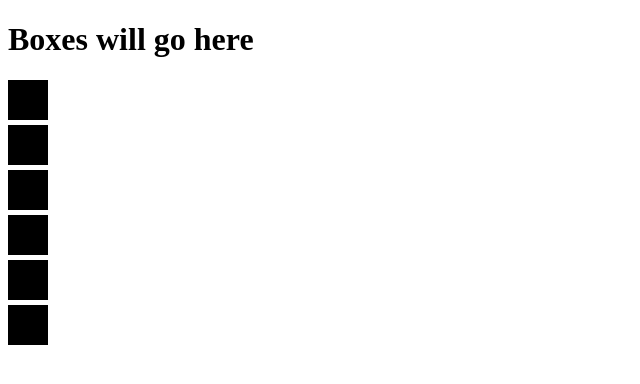
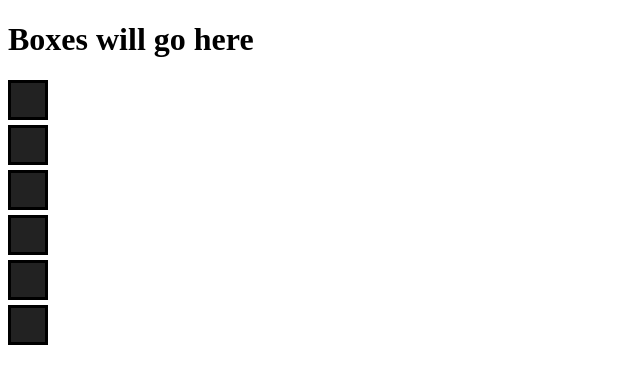
Before and after one commit to LurieK/Scrimba-reactCourse3, a React (Create React App) app: page / in a window 1280 px wide. Shown: the top 384 px of the page, without its empty margins (0-640 px from the left). Built offline with nearby package versions, Linux system fonts and the light colour scheme.

Commit message:
set terney operator for backgroundColor

```diff
--- a/src/App.js
+++ b/src/App.js
@@ -5,9 +5,10 @@ import "./styles.css"
 function App(props){
 const [boxArray, setboxArray]= React.useState(boxes)
 console.log(boxArray)
+console.log(props.darkMode)
 
-const styles = {
-    backgroundColor: "black"
+const styles={
+    backgroundColor: props.darkMode ? '#222222' : '#cccccc'
 }
 
 const showBoxes = boxArray.map(box =>
```
Also changed, not shown: .codesandbox/tasks.json (added).
